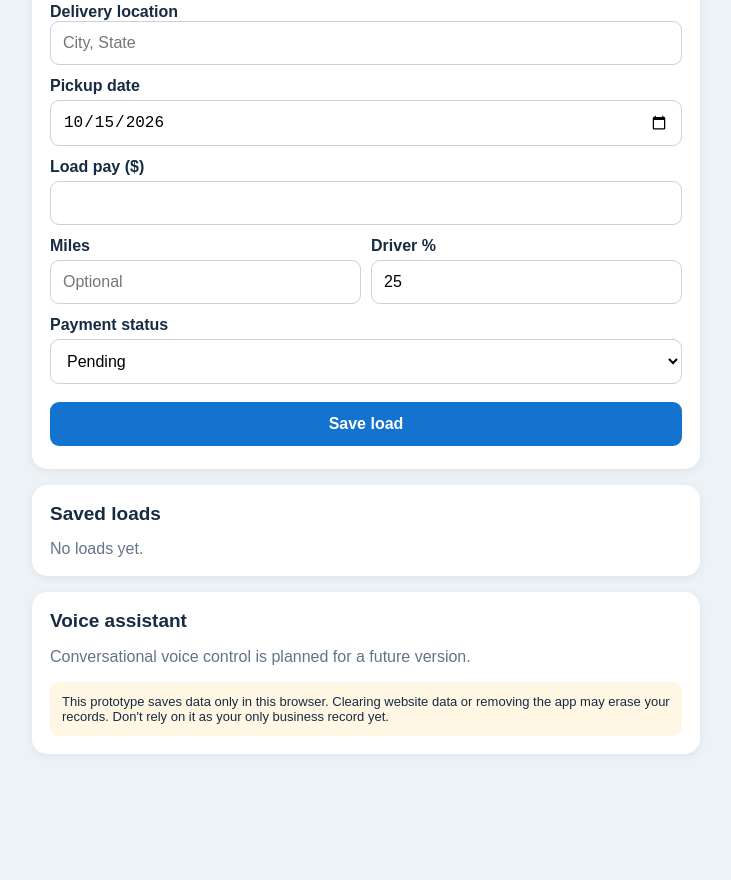
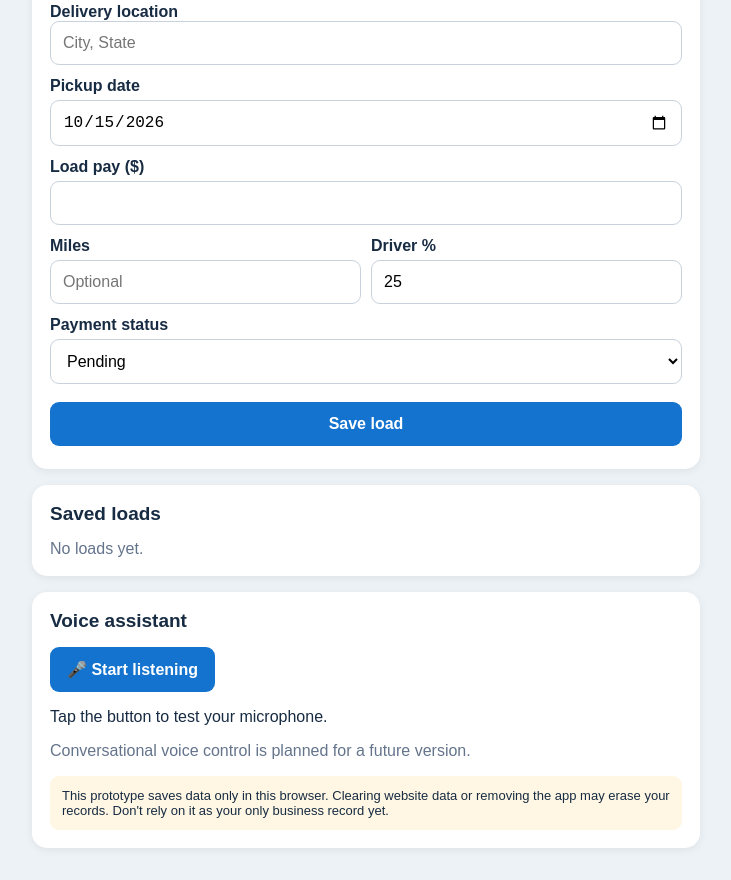
Before and after one commit to SkylineNizmo/RoadLedger, a plain HTML site: page index.html in a window 1280 px wide. Shown: the part 799-1679 px from the top of the page, without its empty margins (274-1005 px from the left). Before the commit the page ends 1585 px from the top, so only its background shows below. Drawn offline with Linux system fonts and the light colour scheme.

Commit message:
update roadledger

```diff
--- a/index.html
+++ b/index.html
@@ -110,6 +110,11 @@ input[type="date"] {
 
 <section class="card">
 <h2>Voice assistant</h2>
+<button type="button" id="voiceButton"
+  onclick="startRoadLedgerVoice()">
+  🎤 Start listening
+</button>
+<p id="voiceResult">Tap the button to test your microphone.</p>
 <p class="muted">Conversational voice control is planned for a future version.</p>
 <div class="notice">This prototype saves data only in this browser. Clearing website data or removing the app may erase your records. Don't rely on it as your only business record yet.</div>
 </section>
```
